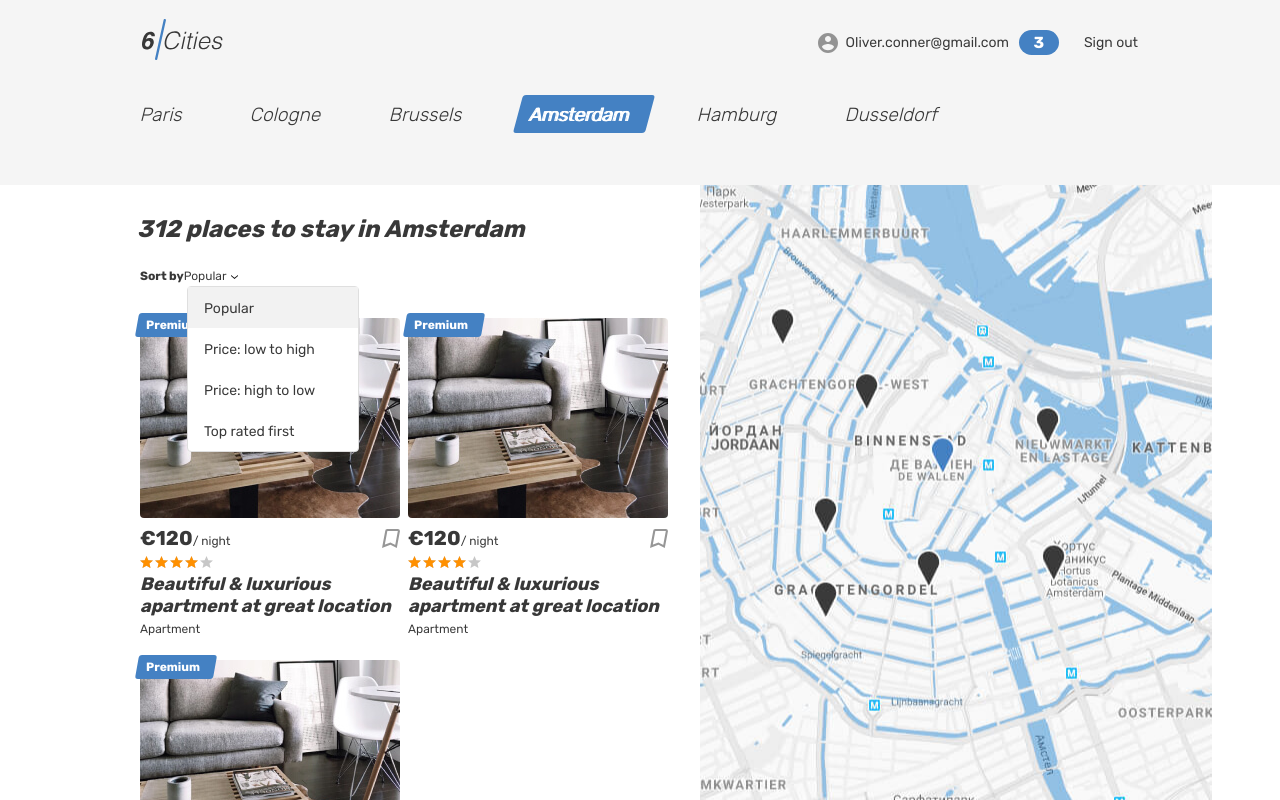
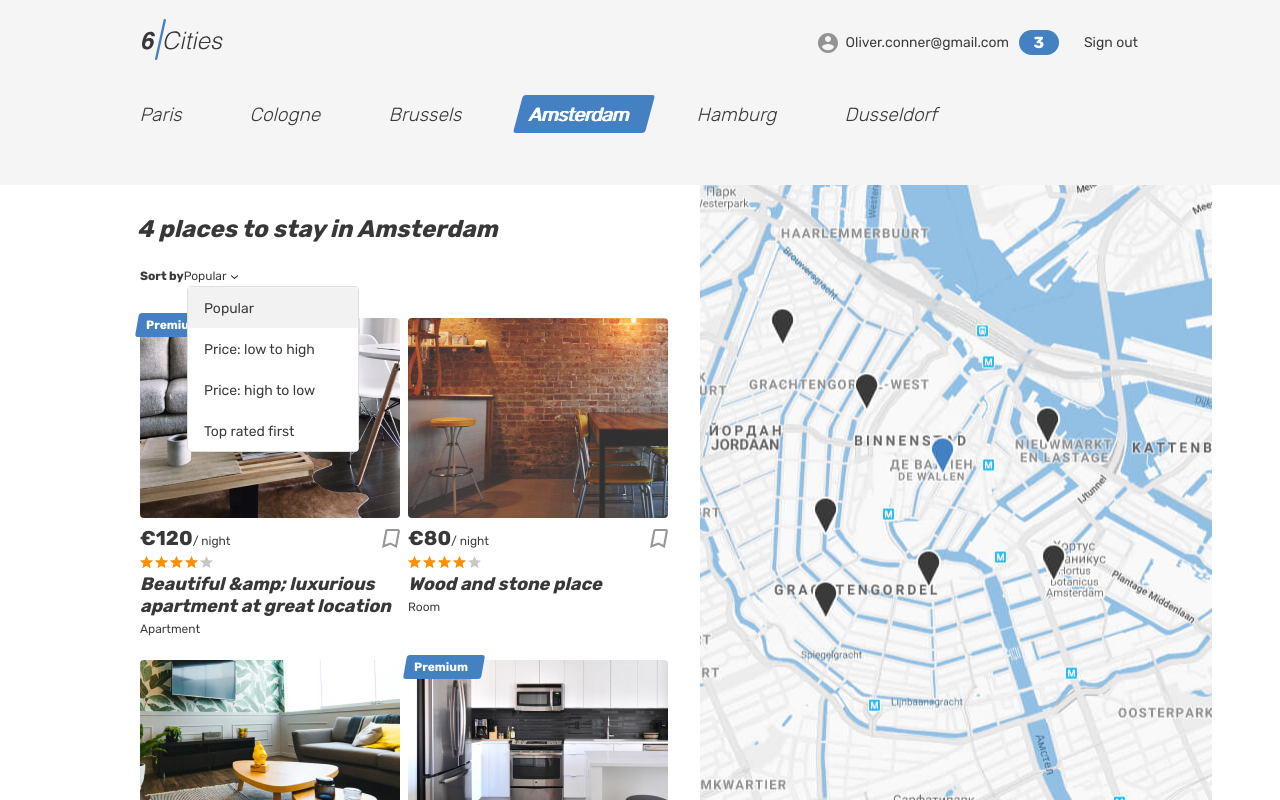
Before and after one commit to htmlacademy-univer-javascript-3/2570679-six-cities-5, a React (Vite) app: page / in a window 1280 px wide. Built offline with nearby package versions, Linux system fonts and the light colour scheme.

Commit message:
Props work

```diff
--- a/src/components/app/app.tsx
+++ b/src/components/app/app.tsx
@@ -1,12 +1,13 @@
 import MainPage from '../main-page/main-page';
+import { PlaceCardProps } from '../place-card/place-card';
 
 type AppProps = {
-    placeCardsCount: number;
+    placeCardsProps: PlaceCardProps[];
 }
 
-function App({placeCardsCount} : AppProps) : JSX.Element {
+function App({placeCardsProps} : AppProps) : JSX.Element {
   return (
-    <MainPage placeCardsCount={placeCardsCount}/>
+    <MainPage placeCardsProps={placeCardsProps}/>
   );
 }
 
--- a/src/components/main-page/main-page.tsx
+++ b/src/components/main-page/main-page.tsx
@@ -1,10 +1,11 @@
 import PlaceCard from '../place-card/place-card';
+import { PlaceCardProps } from '../place-card/placeTypes';
 
 type MainPageProps = {
-    placeCardsCount: number;
+    placeCardsProps: PlaceCardProps[];
 }
 
-function MainPage({placeCardsCount}:MainPageProps) : JSX.Element {
+function MainPage({placeCardsProps}:MainPageProps) : JSX.Element {
   return (
     <div className="page page--gray page--main">
       <header className="header">
@@ -78,7 +79,7 @@ function MainPage({placeCardsCount}:MainPageProps) : JSX.Element {
           <div className="cities__places-container container">
             <section className="cities__places places">
               <h2 className="visually-hidden">Places</h2>
-              <b className="places__found">312 places to stay in Amsterdam</b>
+              <b className="places__found">{placeCardsProps.length} places to stay in Amsterdam</b>
               <form className="places__sorting" action="#" method="get">
                 <span className="places__sorting-caption">Sort by</span>
                 <span className="places__sorting-type" tabIndex={0}>
@@ -95,7 +96,7 @@ function MainPage({placeCardsCount}:MainPageProps) : JSX.Element {
                 </ul>
               </form>
               <div className="cities__places-list places__list tabs__content">
-                {Array.from({ length: placeCardsCount }, (_, index) => (<PlaceCard key={index}/>))}
+                {placeCardsProps.map((placeCardProp) => (<PlaceCard key={placeCardProp.id} {...placeCardProp} />))}
               </div>
             </section>
             <div className="cities__right-section">
--- a/src/components/place-card/place-card.tsx
+++ b/src/components/place-card/place-card.tsx
@@ -1,18 +1,25 @@
-function PlaceCard() : JSX.Element {
+import { PlaceCardProps } from './placeTypes';
+
+function PlaceCard(props: PlaceCardProps) : JSX.Element {
+  const { price, imageFileName, description, rating, isPremium, type } = props;
+
   return (
     <article className="cities__card place-card">
-      <div className="place-card__mark">
-        <span>Premium</span>
-      </div>
+      {
+        isPremium ?
+          <div className="place-card__mark">
+            <span>Premium</span>
+          </div> : <div></div>
+      }
       <div className="cities__image-wrapper place-card__image-wrapper">
         <a href="#">
-          <img className="place-card__image" src="img/apartment-01.jpg" width="260" height="200" alt="Place image"/>
+          <img className="place-card__image" src={`img/${imageFileName}`} width="260" height="200" alt="Place image"/>
         </a>
       </div>
       <div className="place-card__info">
         <div className="place-card__price-wrapper">
           <div className="place-card__price">
-            <b className="place-card__price-value">&euro;120</b>
+            <b className="place-card__price-value">&euro;{price}</b>
             <span className="place-card__price-text">&#47;&nbsp;night</span>
           </div>
           <button className="place-card__bookmark-button button" type="button">
@@ -24,14 +31,14 @@ function PlaceCard() : JSX.Element {
         </div>
         <div className="place-card__rating rating">
           <div className="place-card__stars rating__stars">
-            <span style={{width: '80%'}}></span>
+            <span style={{width: `${20 * rating}%`}}></span>
             <span className="visually-hidden">Rating</span>
           </div>
         </div>
         <h2 className="place-card__name">
-          <a href="#">Beautiful &amp; luxurious apartment at great location</a>
+          <a href="#">{description}</a>
         </h2>
-        <p className="place-card__type">Apartment</p>
+        <p className="place-card__type">{type}</p>
       </div>
     </article>
   );
--- /dev/null
+++ b/src/components/place-card/placeTypes.ts
@@ -0,0 +1,14 @@
+export enum PlaceType {
+    Apartment = 'Apartment',
+    Room = 'Room'
+}
+
+export type PlaceCardProps = {
+id: number;
+price: number;
+description: string;
+imageFileName: string;
+rating: number;
+isPremium: boolean;
+type: PlaceType;
+}
--- a/src/const.ts
+++ b/src/const.ts
@@ -1,3 +1,39 @@
-export const Setting = {
-  PlaceCardsCount: 3
-};
+import { PlaceCardProps, PlaceType } from '../src/components/place-card/placeTypes';
+
+export const PlaceCards : PlaceCardProps[] = [
+  {
+    id: 0,
+    price: 120,
+    description: 'Beautiful &amp; luxurious apartment at great location',
+    imageFileName: 'apartment-01.jpg',
+    rating: 4,
+    isPremium: true,
+    type: PlaceType.Apartment,
+  },
+  {
+    id: 1,
+    price: 80,
+    description: 'Wood and stone place',
+    imageFileName: 'room.jpg',
+    rating: 4,
+    isPremium: false,
+    type: PlaceType.Room,
+  },
+  {
+    id: 2,
+    price: 132,
+    description: 'Canal View Prinsengracht',
+    imageFileName: 'apartment-02.jpg',
+    rating: 4,
+    isPremium: false,
+    type: PlaceType.Apartment,
+  },
+  {
+    id: 3,
+    price: 180,
+    description: 'Charming room in a shared house',
+    imageFileName: 'apartment-03.jpg',
+    rating: 5,
+    isPremium: true,
+    type: PlaceType.Apartment,
+  }];
--- a/src/index.tsx
+++ b/src/index.tsx
@@ -1,7 +1,7 @@
 import React from 'react';
 import ReactDOM from 'react-dom/client';
 import App from './components/app/app';
-import { Setting } from './const';
+import { PlaceCards } from './const';
 
 const root = ReactDOM.createRoot(
   document.getElementById('root') as HTMLElement
@@ -9,6 +9,6 @@ const root = ReactDOM.createRoot(
 
 root.render(
   <React.StrictMode>
-    <App placeCardsCount={Setting.PlaceCardsCount} />
+    <App placeCardsProps={PlaceCards}/>
   </React.StrictMode>
 );
```
